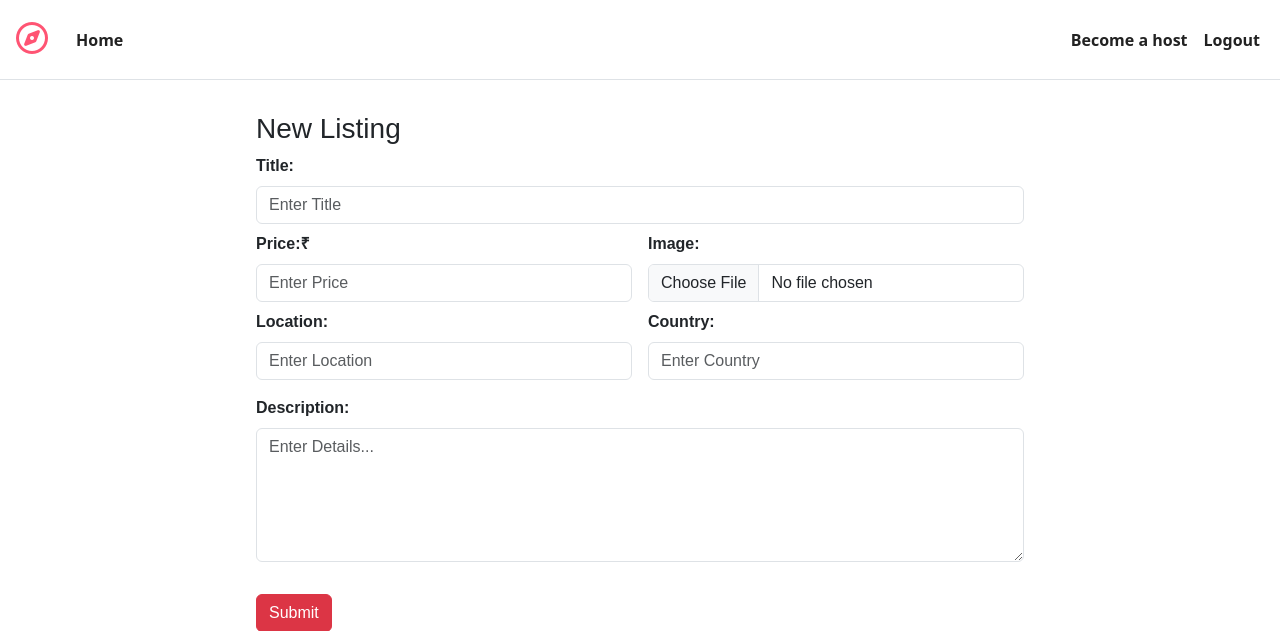
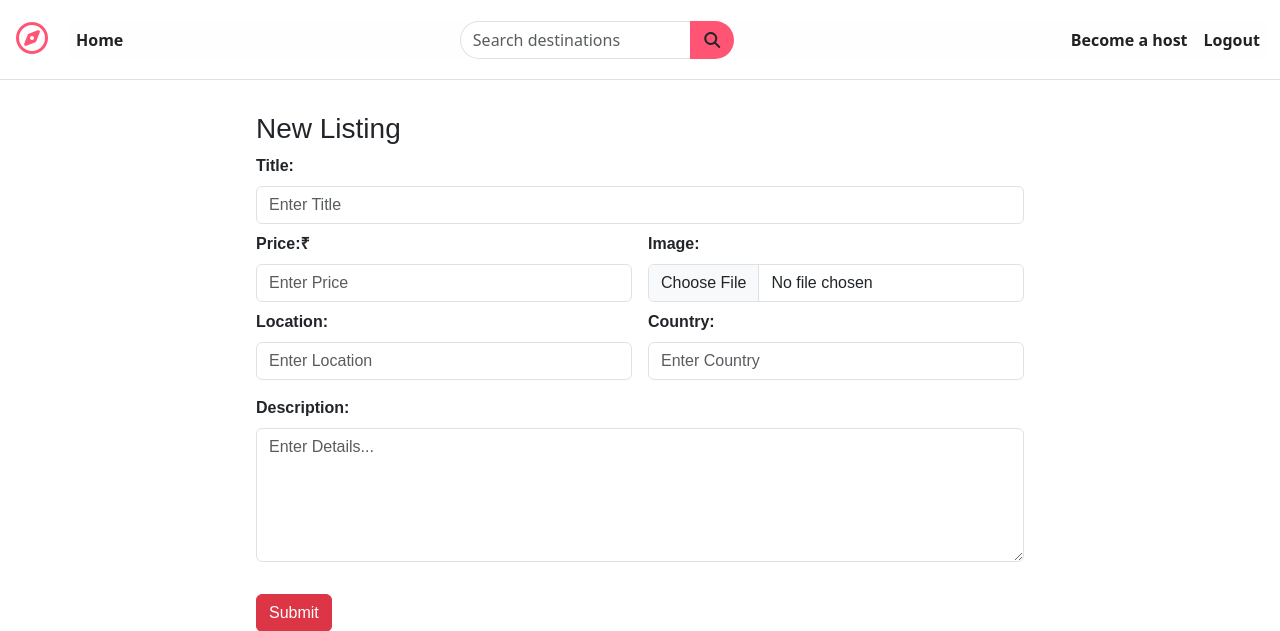
Before and after one commit to Rishi-Raj-Anand/vagabond, a Node server app: page /listings/new in a window 1280 px wide. Shown: the top 631 px of the page. Run offline with Node 20, Linux system fonts and the light colour scheme; the visitor is signed in with stand-in values (Sample User, id 1); some libraries are stand-ins or nearby versions.

Commit message:
refactor routes and added search feature

```diff
--- a/app.js
+++ b/app.js
@@ -1,3 +1,6 @@
+if(process.env.NODE_ENV!="production"){
+    require('dotenv').config()
+}
 const express = require('express');
 const mongoose = require("mongoose");
 const app = express();
@@ -8,7 +11,6 @@ const userRoute=require('./routes/user.js')
 const cookieParser = require('cookie-parser')
 const session = require('express-session')
 const flash = require('connect-flash');
-require('dotenv').config()
 const passport=require('passport');
 const LocalStrategy=require('passport-local');
 const User=require('./models/user.js')
--- a/controllers/listing.js
+++ b/controllers/listing.js
@@ -0,0 +1,104 @@
+const mbxGeocoding = require('@mapbox/mapbox-sdk/services/geocoding');
+const mapToken=process.env.MAP_TOKEN
+const geocodingClient = mbxGeocoding({ accessToken: mapToken });
+const Listing = require('../models/listing.js');
+const flash = require('connect-flash');
+const ExpressError = require('../utils/ExpressError')
+
+
+module.exports.getIndexpage=async (req, res) => {
+    const allListing = await Listing.find({})
+    res.render("listings/index.ejs", { allListing });
+}
+
+module.exports.searchPlaces=async(req,res)=>{
+    let {q}=req.body;
+
+    if (!q) {
+        return res.redirect('/listings');
+    }
+
+    q=q.replace(/[-[\]{}()*+?.,\\^$|#\s]/g, '\\$&');
+    const regexPattern = new RegExp(q, 'i');
+    try {
+        const allListing = await Listing.find({$or:[{ description: regexPattern },{ title: regexPattern },{ location: regexPattern },{ country: regexPattern }]});
+        if (allListing.length === 0) {
+             req.flash('error', 'No listings found matching your search.');
+             return res.redirect('/listings');
+        }
+        res.render("listings/index.ejs", { allListing });
+    } catch (err) {
+        console.error(err);
+        req.flash('error',error.message);
+        res.redirect('/listings');
+    }
+
+}
+
+module.exports.listingForm=(req, res) => {
+    // console.log(req.user)
+    res.render("listings/new.ejs")
+}
+
+module.exports.newListing=async (req, res) => {
+
+    const response=await geocodingClient.forwardGeocode({
+        query: `${req.body.listing.location},${req.body.listing.country}`,
+        limit: 1
+    })
+    .send()
+    let url=req.file.path;
+    let filename=req.file.filename;
+    let newlisting = new Listing(req.body.listing)
+    newlisting.owner=req.user._id;
+    newlisting.geometry=response.body.features[0].geometry;
+    newlisting.image={url,filename}
+    newlisting=await newlisting.save()
+    req.flash("success", "New Listing Created")
+    res.redirect("/listings")
+}
+
+module.exports.updateForm=async (req, res) => {
+    let { id } = req.params
+    let listing = await Listing.findById(id)
+    res.render("listings/edit.ejs", { listing })
+}
+
+module.exports.updateListing=async (req, res) => {
+    let { id } = req.params;
+    const response=await geocodingClient.forwardGeocode({
+        query: `${req.body.listing.location},${req.body.listing.country}`,
+        limit: 1
+    })
+    .send()
+    await Listing.findByIdAndUpdate(id, { ...req.body.listing,geometry:response.body.features[0].geometry })
+    if(typeof req.file!='undefined'){
+        let url=req.file.path;
+        let filename=req.file.filename;
+        await Listing.findByIdAndUpdate(id, { ...req.body.listing,image:{url,filename} })
+    }
+
+    req.flash("success", "Listing Updated")
+    res.redirect(`/listings/${id}`)
+
+}
+
+module.exports.deleteListing=async (req, res) => {
+    let { id } = req.params
+    await Listing.findByIdAndDelete(id)
+    req.flash("success", "Listing Deleted")
+    res.redirect('/listings')
+}
+
+module.exports.showListing=async (req, res) => {
+    const {id}=req.params;
+    const listing = await Listing.findById(id).populate({path:'reviews',populate:{ path:"author",}}).populate('owner')
+    if (!listing) {
+        req.flash("error", "Listing doesn't exists!")
+        res.redirect('/listings')
+    } else {
+        // console.log(listing);
+        res.render('listings/show.ejs', { listing })
+    }
+
+}
--- a/init/index.js
+++ b/init/index.js
@@ -16,7 +16,7 @@ connectDB(DB_URL)
 
 async function initDB(){
     await Listing.deleteMany({});
-    initData.data=initData.data.map((listing)=>({...listing,owner:"691fc75125b9e39c35f9677a"}))
+    initData.data=initData.data.map((listing)=>({...listing,owner:"691fc75125b9e39c35f9677a",geometry:{type:'Point',coordinates:[21,31]}}))
     // console.log(initData.data);
     await Listing.insertMany(initData.data);
     console.log("Data is initialized")
--- a/package.json
+++ b/package.json
@@ -32,6 +32,7 @@
     "method-override": "^3.0.0",
     "mongoose": "^8.20.0",
     "multer": "^2.0.2",
+    "multer-storage-cloudinary": "^4.0.0",
     "passport": "^0.7.0",
     "passport-local": "^1.0.0",
     "passport-local-mongoose": "^8.0.0"
--- a/public/CSS/style.css
+++ b/public/CSS/style.css
@@ -208,6 +208,11 @@ footer a{
     color: #FF5473;
 
 }
+@media (max-width: 768px) {
+    .user-main {
+        width: 90%;
+    }
+}
 
 .user-form{
     display: flex;
@@ -376,3 +381,44 @@ footer a{
     max-width: 30%;
     text-align: center;
 }
+
+.search-bar     {
+    display: flex;
+}
+
+.input-group-text{
+    border-radius: 0;
+    border-top-right-radius: 50px;
+    border-bottom-right-radius: 50px;
+    background-color: #FF5473;
+    border: #FF5473;
+    outline: none;
+    border-left: none;
+
+
+}
+
+.search-box{
+    border-radius: 0;
+    border-top-left-radius: 50px;
+    border-bottom-left-radius: 50px;
+    width: 18vw;
+    border-right: none;
+}
+
+.search-box:focus{
+    outline: none;
+    box-shadow: none;
+    border-color: #ced4da;
+}
+
+.index-listing{
+    display: flex;
+    flex-wrap: wrap;
+    justify-content: center;
+}
+
+.navbar-collapse {
+    background-color: #FEFEFE;
+
+}
--- a/routes/listing.js
+++ b/routes/listing.js
@@ -1,91 +1,43 @@
+if(process.env.NODE_ENV!="production"){
+    require('dotenv').config()
+}
 const express = require('express')
 const router = express.Router({ mergeParams: true })
 const ExpressError = require('../utils/ExpressError')
 const asyncWrap = require('../utils/asyncWrap.js')
-const Listing = require('../models/listing.js');
 const flash = require('connect-flash');
 const { isLoggedin,isListingOwner,validateListing } = require('../middlewares.js')
-require('dotenv').config()
-const mbxGeocoding = require('@mapbox/mapbox-sdk/services/geocoding');
-const mapToken=process.env.MAP_TOKEN
-const geocodingClient = mbxGeocoding({ accessToken: mapToken });
+
+
+const {getIndexpage,searchPlaces,listingForm,updateListing,newListing,updateForm,deleteListing,showListing}=require('../controllers/listing.js')
 
 const multer  = require('multer')
-const upload = multer({ dest: 'uploads/' })
+const {storage}=require('../cloudConfig.js')
+const upload = multer({ storage })
+
 
 // Index Route
-router.get("/", asyncWrap(async (req, res) => {
-    const allListing = await Listing.find({})
-    res.render("listings/index.ejs", { allListing });
-}))
+router.get("/", asyncWrap(getIndexpage))
+
+// search Route
+router.post("/search",asyncWrap(searchPlaces))
 
 // Create route
-router.get("/new", isLoggedin, (req, res) => {
-    // console.log(req.user)
-    res.render("listings/new.ejs")
-})
+router.get("/new", isLoggedin, listingForm)
 
-router.post("/",upload.single('listing[image]'),asyncWrap(async (req, res) => {
-
-    res.send(req.file)
-    // const response=await geocodingClient.forwardGeocode({
-    //     query: `${req.body.listing.location},${req.body.listing.country}`,
-    //     limit: 1
-    // })
-    // .send()
-
-    // let newlisting = new Listing(req.body.listing)
-    // newlisting.owner=req.user._id;
-    // newlisting.geometry=response.body.features[0].geometry;
-
-    // newlisting=await newlisting.save()
-    // console.log(newlisting)
-    // req.flash("success", "New Listing Created")
-    // res.redirect("/listings")
-}))
+router.post("/",isLoggedin,validateListing,upload.single('listing[image]'),asyncWrap(newListing))
 
 // Update Route
 
-router.get("/:id/edit", isLoggedin,isListingOwner, asyncWrap(async (req, res) => {
-    let { id } = req.params
-    let listing = await Listing.findById(id)
-    res.render("listings/edit.ejs", { listing })
-}))
-
-router.put("/:id", isLoggedin,isListingOwner, validateListing, asyncWrap(async (req, res) => {
-    let { id } = req.params;
-    const response=await geocodingClient.forwardGeocode({
-        query: `${req.body.listing.location},${req.body.listing.country}`,
-        limit: 1
-    })
-    .send()
-    await Listing.findByIdAndUpdate(id, { ...req.body.listing,geometry:response.body.features[0].geometry })
-    req.flash("success", "Listing Updated")
-    res.redirect(`/listings/${id}`)
-
-}))
+router.get("/:id/edit", isLoggedin,isListingOwner, asyncWrap(updateForm))
 
 
+router.put("/:id", isLoggedin,isListingOwner, validateListing,upload.single('listing[image]'), asyncWrap(updateListing))
+
 // Delete Route
-router.delete("/:id", isLoggedin,isListingOwner, asyncWrap(async (req, res) => {
-    let { id } = req.params
-    await Listing.findByIdAndDelete(id)
-    req.flash("success", "Listing Deleted")
-    res.redirect('/listings')
-}))
+router.delete("/:id", isLoggedin,isListingOwner, asyncWrap(deleteListing))
 
 // Show Route
-router.get("/:id", asyncWrap(async (req, res) => {
-    const {id}=req.params;
-    const listing = await Listing.findById(id).populate({path:'reviews',populate:{ path:"author",}}).populate('owner')
-    if (!listing) {
-        req.flash("error", "Listing doesn't exists!")
-        res.redirect('/listings')
-    } else {
-        // console.log(listing);
-        res.render('listings/show.ejs', { listing })
-    }
-
-}))
+router.get("/:id", asyncWrap(showListing))
 
 module.exports = router;
--- a/views/includes/navbar.ejs
+++ b/views/includes/navbar.ejs
@@ -1,4 +1,4 @@
-<nav class="navbar  navbar-expand-md bg-body border-bottom sticky-top   ">
+<nav class="navbar  navbar-expand-md bg-body border-bottom sticky-top bg-white  ">
   <div class="container-fluid">
     <a class="navbar-brand" href="/"><i class="fa-regular fa-compass"></i>  </a>
     <button class="navbar-toggler" type="button" data-bs-toggle="collapse" data-bs-target="#navbarNavAltMarkup" aria-controls="navbarNavAltMarkup" aria-expanded="false" aria-label="Toggle navigation">
@@ -14,7 +14,15 @@
 
 
       </div>
-      <div class="navbar-nav ms-auto ">
+      <div class="nav-search mx-auto">
+        <form action="/listings/search" method="post" >
+          <div class="search-bar">
+            <input type="text" placeholder="Search destinations" class="form-control search-box" name="q">
+            <button type="submit" class="input-group-text"><i class="fa-solid fa-magnifying-glass"></i></button>
+          </div>
+        </form>
+      </div>
+      <div class="navbar-nav  ">
         <% if (!currUser){%>
         <a class="nav-link" href="/user/signin">Sign in</a>
         <a class="nav-link" href="/user/login">Login</a>
--- a/views/listings/edit.ejs
+++ b/views/listings/edit.ejs
@@ -4,7 +4,7 @@
 
 <div class="form-wrapper mx-auto ">
     <h3>Edit Listing</h3>
-    <form action="/listings/<%=listing._id%>?_method=PUT" method="POST" class="needs-validation" novalidate>
+    <form action="/listings/<%=listing._id%>?_method=PUT" method="POST" class="needs-validation" novalidate enctype="multipart/form-data">
 
         <div class="full-width">
             <label for="title" class="form-label">Title:</label>
@@ -21,7 +21,7 @@
 
             <div class="x2">
                 <label for="image" class="form-label">Image:</label>
-                <input type="url" name="listing[image]" id="image" value="<%=listing.image%>" class="form-control" required>
+                <input type="file" name="listing[image]" id="image" placeholder="Upload New Image" class="form-control" >
                 <div class="invalid-feedback">Image required !!</div>
             </div>
         </div>
--- a/views/listings/index.ejs
+++ b/views/listings/index.ejs
@@ -6,12 +6,12 @@
 
     <div class="body-wrapper mx-auto pt-2 ">
 
-        <div class="container align-items-space-around pt-4 row  row-cols-lg-4 row-cols-xs-1   row-cols-md-2">
+        <div class="index-listing">
             <% for( let listing of allListing  ) { %>
                 <a href="/listings/<%= listing._id %> "  class='card-link'>
                     <div class="card-index card" style="width: 18rem;height: 18rem;">
 
-                        <img src="<%= listing.image %>" class="card-img-top " alt="<%= listing.title %>">
+                        <img src="<%= listing.image.url %>" class="card-img-top " alt="<%= listing.title %>">
 
                         <div class="card-body ">
                             <p class="card-title"><%= listing.title %></p>
--- a/views/listings/new.ejs
+++ b/views/listings/new.ejs
@@ -23,7 +23,7 @@
                 <div class="x2">
                     <label for="image" class="form-label">Image:</label>
                     <input type="file" name="listing[image]" id="image" placeholder="Upload Image"
-                        class="form-control">
+                        class="form-control" required >
                 </div>
             </div>
 
--- a/views/listings/show.ejs
+++ b/views/listings/show.ejs
@@ -5,7 +5,7 @@
 </script>
 <div class="show-wrapper mx-auto">
     <h2 class="show-title"><%= listing.title %></h2>
-    <img src="<%= listing.image %>" width="500px" height="400px" alt="Image" class="show-img">
+    <img src="<%= listing.image.url %>" width="500px" height="400px" alt="Image" class="show-img">
     <div class="show-desc">
         <p>₹ <%= listing.price.toLocaleString("en-IN") %>/night </p>
 
```
Also changed, not shown: cloudConfig.js (added, +21 -0 lines), controllers/review.js (+22 -0 lines), controllers/user.js (+48 -0 lines), models/listing.js (+4 -8 lines), routes/review.js (+4 -20 lines), routes/user.js (+11 -49 lines), 2 other files.
